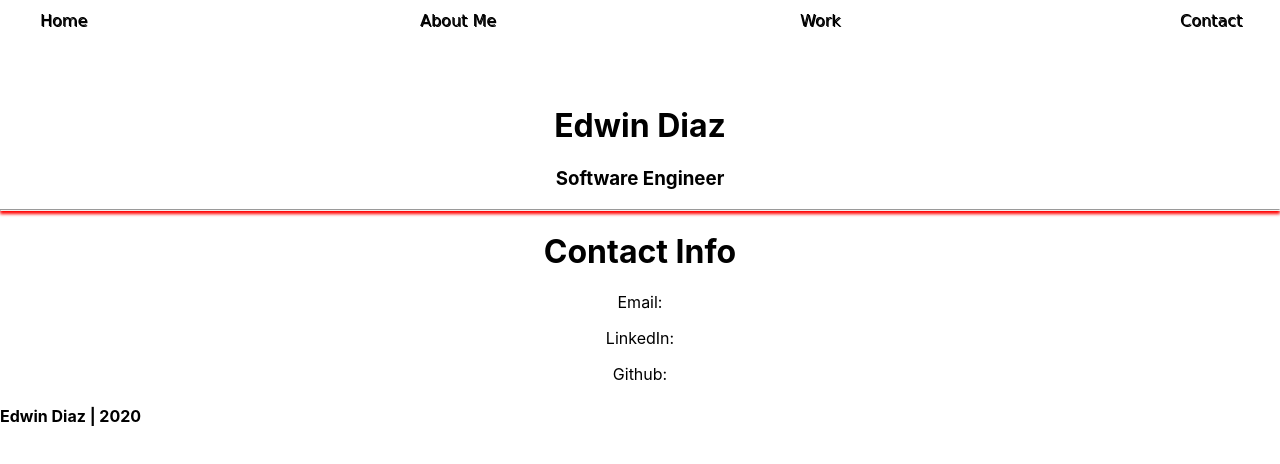
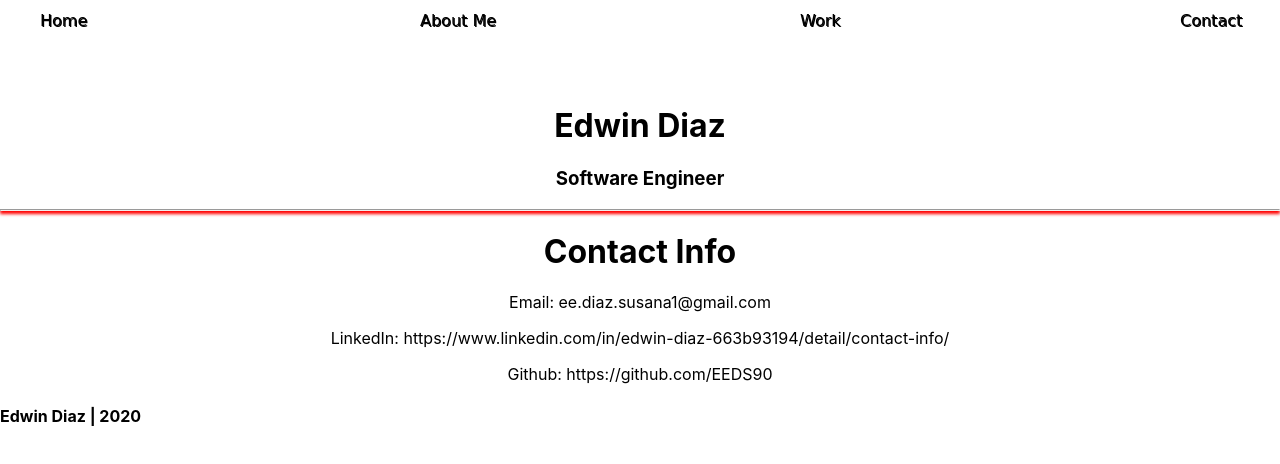
Before and after one commit to EEDS90/Ediaz-Portfolio, a React (Create React App) app in the folder client/: page /contact in a window 1280 px wide. Shown: the top 464 px of the page. Built offline with nearby package versions, Linux system fonts and the light colour scheme.

Commit message:
home, about, and contact updated

```diff
--- a/client/src/containers/Main.jsx
+++ b/client/src/containers/Main.jsx
@@ -1,19 +1,21 @@
-
-import React from 'react'
-import { Link } from 'react-router-dom'
-import './Main.css';
+import React from "react";
+import { Link } from "react-router-dom";
+import "./Main.css";
 function Main() {
-    return(
+  return (
     <>
-            <div className='purpose'>
+      <div className="purpose">
         <h1>Purpose</h1>
-                <p>Blah blah blah</p>
+        <p>Developer looking to create something new</p>
       </div>
-            <div className='tech-stack'>
+      <div className="tech-stack">
         <h1>Tech Stack</h1>
-                <p>Skills here</p>
+        <p>
+          HTML5, CSS, JavaScript, React.js, Node.js, Ruby on Rails, SQL,
+          PostgreSQL, MongoDB, NoSQL, GitHub, Bootstrap, Git.
+        </p>
       </div>
     </>
-    )
+  );
 }
 export default Main;
--- a/client/src/screens/About.jsx
+++ b/client/src/screens/About.jsx
@@ -14,13 +14,7 @@ export default function About(props) {
           Bilingual professional with fluency in Spanish/English with strong
           problem solving and analytical skills.
         </p>
-        <div>
-          <h2>Languages, tech stacks and databases:</h2>
-          <p>
-            HTML5, CSS, JavaScript, React.js, Node.js, Ruby on Rails, SQL,
-            PostgreSQL, MongoDB, NoSQL, GitHub, Bootstrap, Git.
-          </p>
-        </div>
+
         <div>
           <h3>Resume</h3>
           <p>
--- a/client/src/screens/Contact.jsx
+++ b/client/src/screens/Contact.jsx
@@ -6,9 +6,9 @@ export default function Contact(props) {
         <>
             <div>
                 <h1>Contact Info</h1>
-                <p>Email: </p>
-                <p>LinkedIn: </p>
-                <p>Github: </p>
+                <p>Email: ee.diaz.susana1@gmail.com </p>
+                <p>LinkedIn: https://www.linkedin.com/in/edwin-diaz-663b93194/detail/contact-info/ </p>
+                <p>Github: https://github.com/EEDS90 </p>
             </div>
         </>
     )
```
Also changed, not shown: 1 other file (tests, documents, lock files or other folders). Lines whose indentation alone changed are shown as unchanged.
